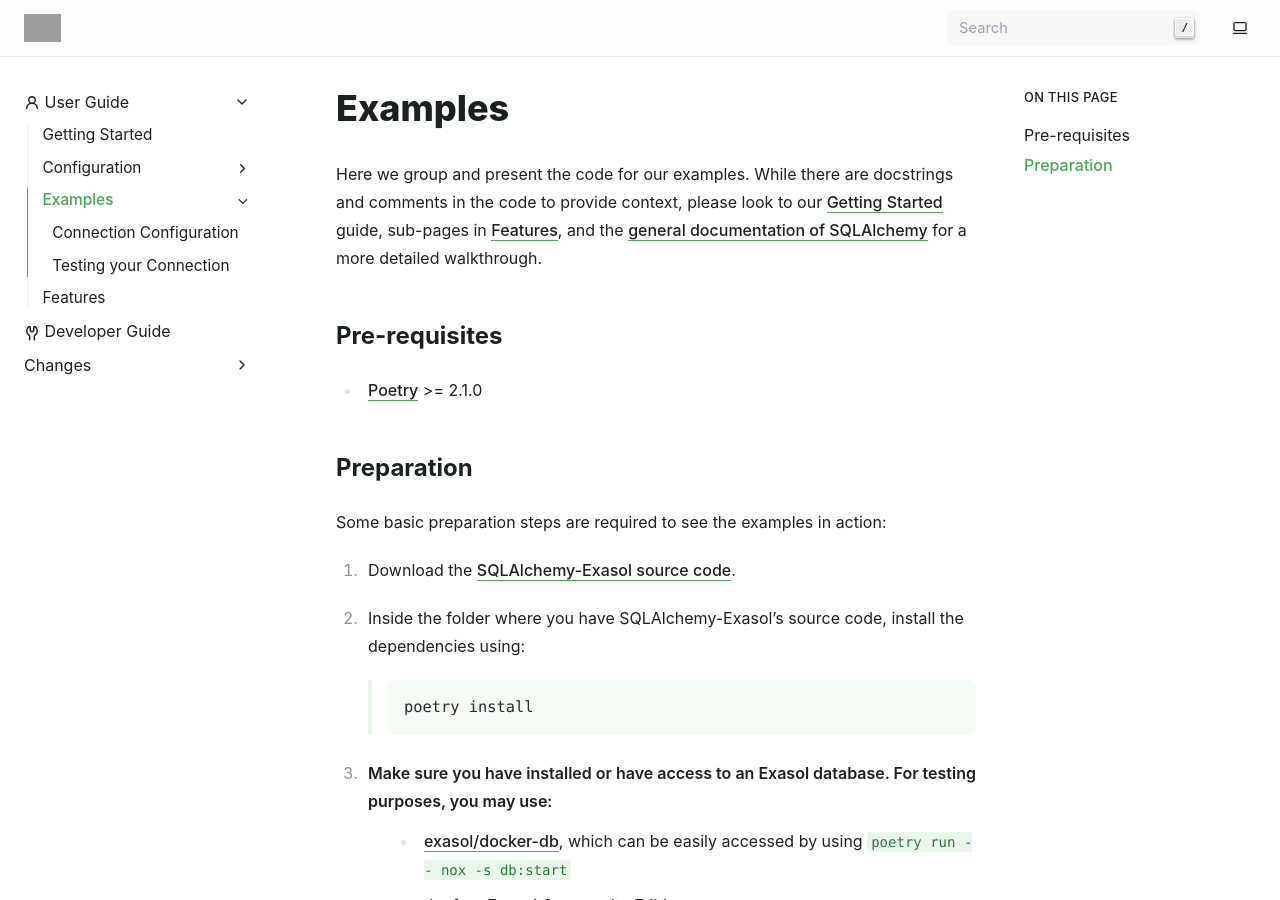
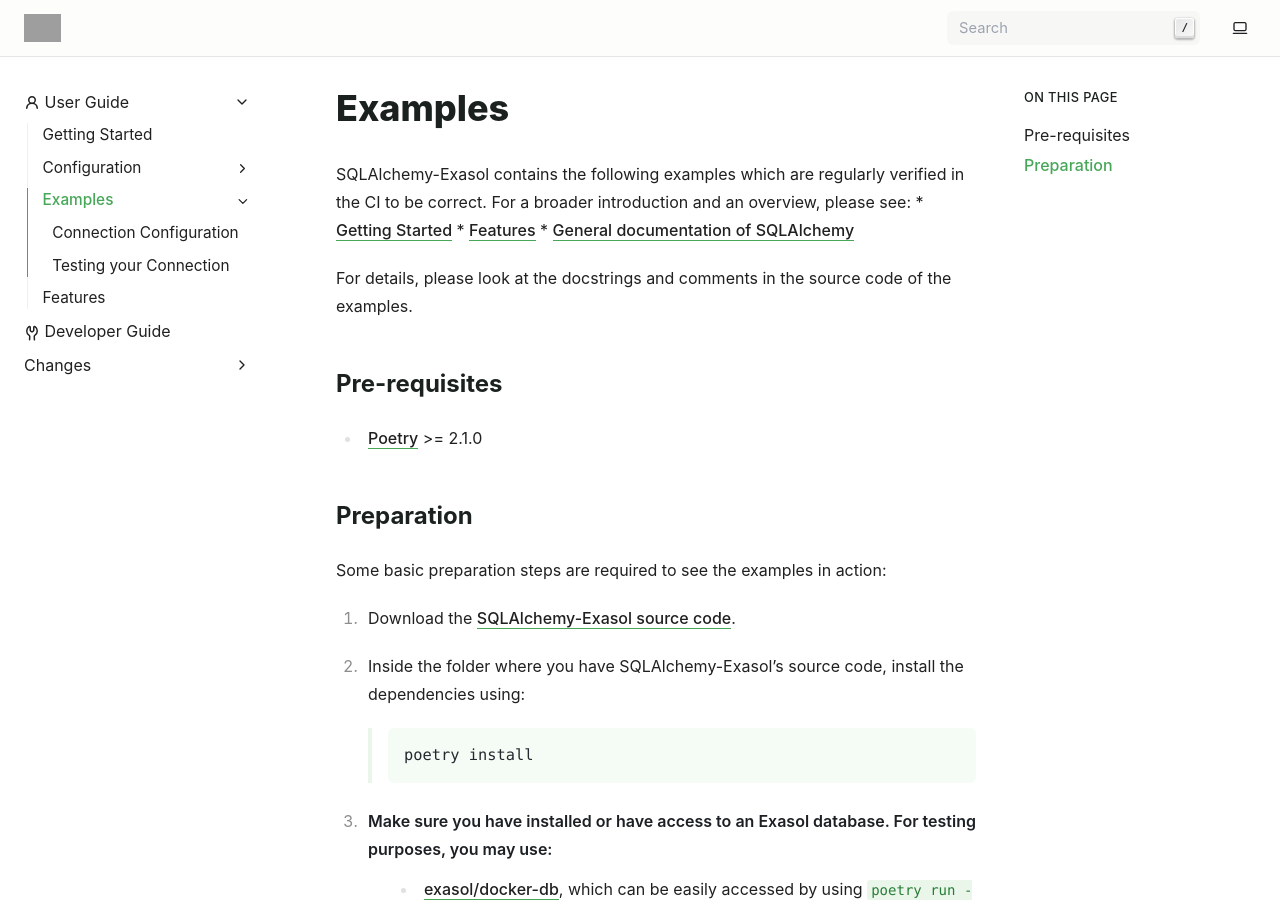
Before and after one commit to exasol/sqlalchemy-exasol, a Sphinx documentation site: the page built from doc/user_guide/examples/index.rst, in a window 1280 px wide and 900 px high. Built offline with Sphinx 7.4.7, drawn with Linux system fonts in a browser that asks for light colours; grey boxes are pictures that could not be loaded.

Commit message:
Apply reviewer comment

```diff
--- a/doc/user_guide/examples/index.rst
+++ b/doc/user_guide/examples/index.rst
@@ -10,11 +10,13 @@
     connection_configuration
     testing_connection
 
-Here we group and present the code for our examples. While there are docstrings and
-comments in the code to provide context, please look to our :ref:`getting_started`
-guide, sub-pages in :ref:`features`, and the
-`general documentation of SQLAlchemy <https://docs.sqlalchemy.org/en/20/>`_
-for a more detailed walkthrough.
+SQLAlchemy-Exasol contains the following examples which are regularly verified in the CI to be correct.
+For a broader introduction and an overview, please see:
+* :ref:`getting_started`
+* :ref:`features`
+* `General documentation of SQLAlchemy <https://docs.sqlalchemy.org/en/20/>`_
+
+For details, please look at the docstrings and comments in the source code of the examples.
 
 Pre-requisites
 --------------
```
